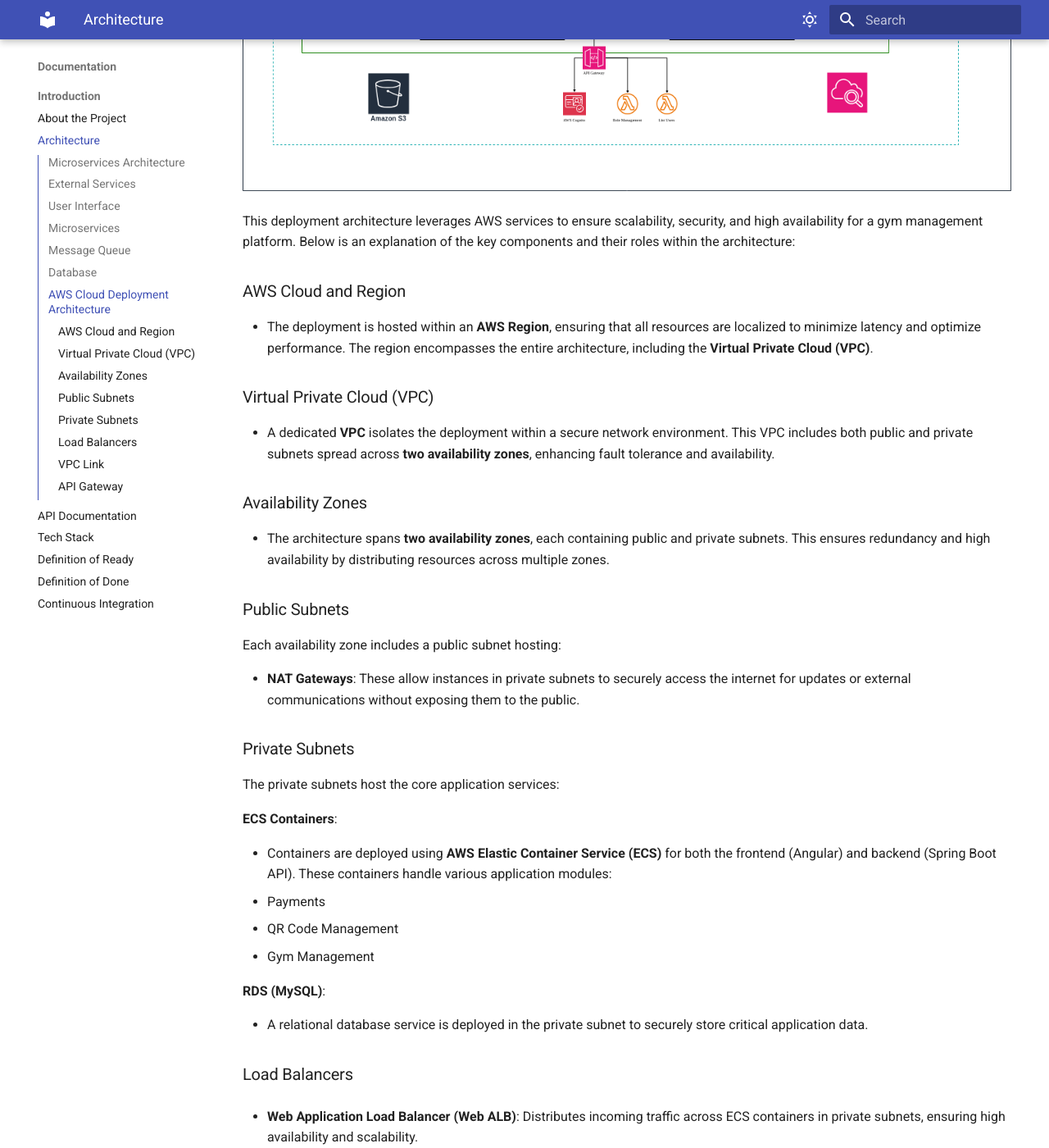
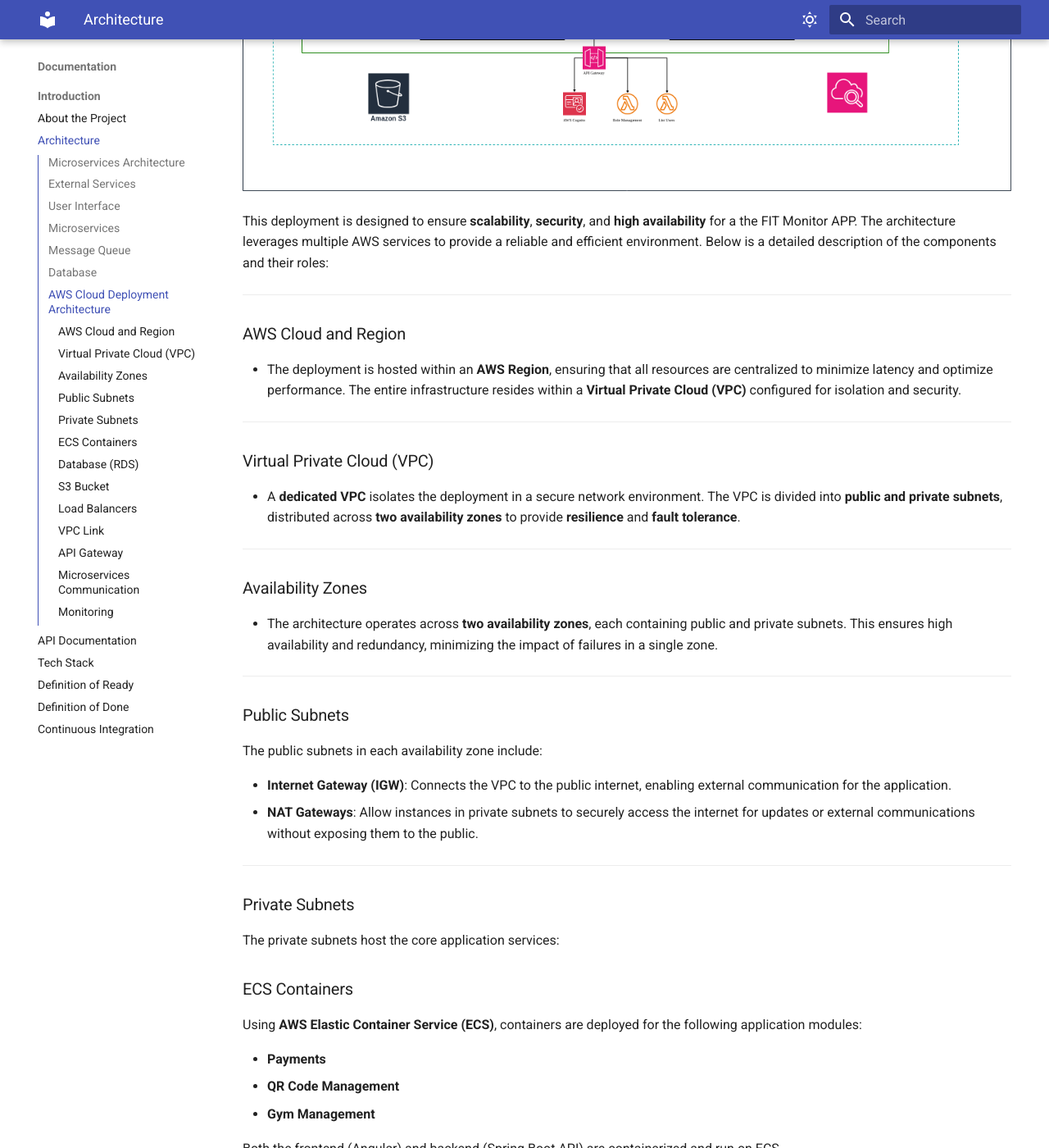
Before and after one commit to FitMonitor/Documentation, an MkDocs documentation site: the page built from docs/documentation/architecture.md, in a window 1280 px wide and 1400 px high, scrolled down 2606 px. Shown: the whole window at 82% size. Built offline with MkDocs 1.6.1 and Material for MkDocs 9.7.7, drawn with Linux system fonts in a browser that asks for light colours; some of the changed text lies outside the part shown.

Commit message:
AWS Deploy update

```diff
--- a/docs/documentation/architecture.md
+++ b/docs/documentation/architecture.md
@@ -48,55 +48,95 @@
 
 ![Microservices Architecture](../files/updated_arq.drawio.png)
 
-This deployment architecture leverages AWS services to ensure scalability, security, and high availability for a gym management platform. Below is an explanation of the key components and their roles within the architecture:
+This deployment is designed to ensure **scalability**, **security**, and **high availability** for a the FIT Monitor APP. The architecture leverages multiple AWS services to provide a reliable and efficient environment. Below is a detailed description of the components and their roles:
+
+---
 
 ### AWS Cloud and Region
 
-- The deployment is hosted within an **AWS Region**, ensuring that all resources are localized to minimize latency and optimize performance. The region encompasses the entire architecture, including the **Virtual Private Cloud (VPC)**.
+- The deployment is hosted within an **AWS Region**, ensuring that all resources are centralized to minimize latency and optimize performance. The entire infrastructure resides within a **Virtual Private Cloud (VPC)** configured for isolation and security.
+
+---
 
 ### Virtual Private Cloud (VPC)
 
-- A dedicated **VPC** isolates the deployment within a secure network environment. This VPC includes both public and private subnets spread across **two availability zones**, enhancing fault tolerance and availability.
+- A **dedicated VPC** isolates the deployment in a secure network environment. The VPC is divided into **public and private subnets**, distributed across **two availability zones** to provide **resilience** and **fault tolerance**.
+
+---
 
 ### Availability Zones
 
-- The architecture spans **two availability zones**, each containing public and private subnets. This ensures redundancy and high availability by distributing resources across multiple zones.
+- The architecture operates across **two availability zones**, each containing public and private subnets. This ensures high availability and redundancy, minimizing the impact of failures in a single zone.
+
+---
 
 ### Public Subnets
 
-Each availability zone includes a public subnet hosting:
+The public subnets in each availability zone include:
 
-- **NAT Gateways**: These allow instances in private subnets to securely access the internet for updates or external communications without exposing them to the public.
+- **Internet Gateway (IGW)**: Connects the VPC to the public internet, enabling external communication for the application.
+- **NAT Gateways**: Allow instances in private subnets to securely access the internet for updates or external communications without exposing them to the public.
+
+---
 
 ### Private Subnets
 
 The private subnets host the core application services:
 
-**ECS Containers**:
+### ECS Containers
 
-- Containers are deployed using **AWS Elastic Container Service (ECS)** for both the frontend (Angular) and backend (Spring Boot API). These containers handle various application modules:
-  - Payments
-  - QR Code Management
-  - Gym Management
+Using **AWS Elastic Container Service (ECS)**, containers are deployed for the following application modules:
 
-**RDS (MySQL)**:
+  - **Payments**
+  - **QR Code Management**
+  - **Gym Management**
 
-- A relational database service is deployed in the private subnet to securely store critical application data.
+Both the frontend (Angular) and backend (Spring Boot API) are containerized and run on ECS.
+
+### Database (RDS)
+
+- The **Amazon RDS (MySQL)** relational database is deployed in the private subnets to securely store critical application data.
+
+### S3 Bucket
+
+- An **S3 bucket** is connected to the backend (Gym Management API) and is used to store images of gym machines. When a machine is created by an admin, its image is uploaded and stored in the bucket.
+
+---
 
 ### Load Balancers
 
-- **Web Application Load Balancer (Web ALB)**: Distributes incoming traffic across ECS containers in private subnets, ensuring high availability and scalability.
+**Web Application Load Balancer (Web ALB)**:
 
-- **Internal Application Load Balancer (Internal ALB)**: Facilitates secure communication between internal services within the private network.
+  - Manages incoming traffic and distributes requests to ECS containers in private subnets.
+
+**Internal Application Load Balancer (Internal ALB)**:
+
+  - Facilitates secure communication between microservices within the private network. This ALB is connected to all microservices.
+
+---
 
 ### VPC Link
 
-- A **VPC Link** connects the private subnets to an **API Gateway**, enabling secure and efficient communication between internal resources and external clients.
+- A **VPC Link** connects the private subnets to the **API Gateway**, ensuring secure and efficient communication between internal resources and external clients.
+
+---
 
 ### API Gateway
 
-The **API Gateway** serves as the main entry point for external clients and provides:
+The **API Gateway** serves as the primary entry point for external clients and provides:
 
 - **Authentication and Authorization** using **AWS Cognito**.
 - **Role Management** to control user access to specific features and resources.
-- **User Management** to handle user accounts, permissions, and session management.
+- **User Management**, including account creation, permissions, and session handling.
+
+---
+
+### Microservices Communication
+
+- The architecture leverages **Amazon MSK (Managed Streaming for Apache Kafka)** to ensure efficient and reliable communication between microservices.
+
+---
+
+### Monitoring
+
+- **AWS CloudWatch** is used to monitor logs and service metrics, providing visibility and ensuring quick incident response.
```
